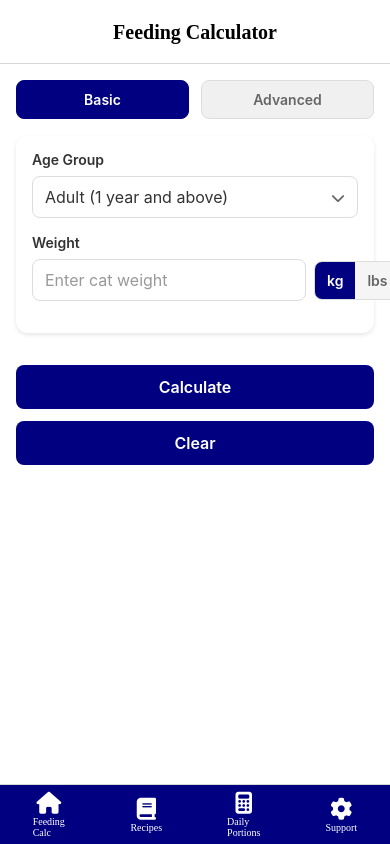
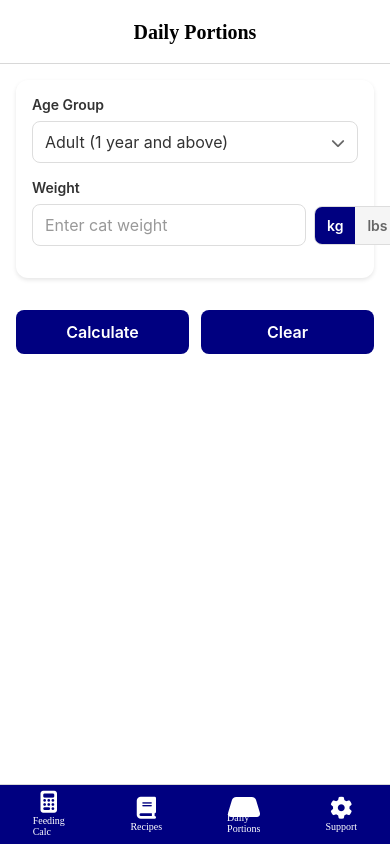
Before and after one commit to Biswash908/RFC_Cat, a React Native app: screen /FoodCalculator in a window 390 px wide. Built offline with nearby package versions, Linux system fonts and the light colour scheme.

Commit message:
Redined basic food portion calculator

```diff
--- a/App.tsx
+++ b/App.tsx
@@ -2,7 +2,7 @@ import type React from "react"
 import { NavigationContainer } from "@react-navigation/native"
 import { createStackNavigator } from "@react-navigation/stack"
 import { createBottomTabNavigator } from "@react-navigation/bottom-tabs"
-import { Text, View, StatusBar } from "react-native"
+import { Text, View, StatusBar, Platform } from "react-native"
 import { SafeAreaProvider, useSafeAreaInsets } from "react-native-safe-area-context"
 import { FontAwesome6 } from "@expo/vector-icons"
 
@@ -20,6 +20,7 @@ import FoodCalculatorScreen from "./src/screens/FoodCalculatorScreen"
 import { UnitProvider } from "./src/context/UnitContext"
 import { SaveProvider } from "./src/context/SaveContext"
 import { RecipeProvider } from "./src/context/RecipeContext"
+import { PetFoodBowlIcon } from "./src/components/icons/PetFoodBowlIcon"
 
 // Define the ingredient type
 interface Ingredient {
@@ -61,26 +62,13 @@ const HomeTabs = () => {
       initialRouteName="Home"
       screenOptions={({ route }) => ({
         tabBarIcon: () => {
-          let iconName: string
           let label: string
 
           if (route.name === "Home") {
-            iconName = "house"
             label = "Feeding Calc"
-          } else if (route.name === "Recipe") {
-            iconName = "book"
-            label = "Recipes"
-          } else if (route.name === "FoodCalculator") {
-            iconName = "calculator"
-            label = "Daily Portions"
-          } else if (route.name === "InfoAndSupport") {
-            iconName = "gear"
-            label = "Support"
-          }
-
             return (
               <View style={{ alignItems: "center", justifyContent: "center" }}>
-              <FontAwesome6 name={iconName} size={22} color={"white"} style={{ textAlign: "center" }} />
+                <FontAwesome6 name="calculator" size={22} color={"white"} style={{ textAlign: "center" }} />
                 <Text
                   style={{
                     color: "white",
@@ -93,12 +81,70 @@ const HomeTabs = () => {
                 </Text>
               </View>
             )
+          } else if (route.name === "Recipe") {
+            label = "Recipes"
+            return (
+              <View style={{ alignItems: "center", justifyContent: "center" }}>
+                <FontAwesome6 name="book" size={22} color={"white"} style={{ textAlign: "center" }} />
+                <Text
+                  style={{
+                    color: "white",
+                    fontSize: 10,
+                    marginTop: 2,
+                    fontFamily: "Roboto-Regular",
+                  }}
+                >
+                  {label}
+                </Text>
+              </View>
+            )
+          } else if (route.name === "FoodCalculator") {
+            label = "Daily Portions"
+            return (
+              <View style={{ alignItems: "center", justifyContent: "center", height: 40 }}>
+  <View style={{ position: "absolute", top: -7 }}>
+    <PetFoodBowlIcon size={40} color="white" />
+  </View>
+  <Text
+    style={{
+      color: "white",
+      fontSize: 10,
+      position: "absolute",
+      bottom: 0,
+      fontFamily: "Roboto-Regular",
+    }}
+  >
+    {label}
+  </Text>
+</View>
+
+
+            )
+          } else if (route.name === "InfoAndSupport") {
+            label = "Support"
+            return (
+              <View style={{ alignItems: "center", justifyContent: "center" }}>
+                <FontAwesome6 name="gear" size={22} color={"white"} style={{ textAlign: "center" }} />
+                <Text
+                  style={{
+                    color: "white",
+                    fontSize: 10,
+                    marginTop: 2,
+                    fontFamily: "Roboto-Regular",
+                  }}
+                >
+                  {label}
+                </Text>
+              </View>
+            )
+          }
         },
         tabBarShowLabel: false,
         tabBarStyle: {
           backgroundColor: "#000080",
-          height: 60 + insets.bottom,
-          paddingBottom: insets.bottom,
+          height: Platform.OS === "ios" ? 75 : 60,
+          paddingBottom: Platform.OS === "ios" ? insets.bottom / 2 : 8,
+          paddingTop: 6,
         },
       })}
     >
--- a/package.json
+++ b/package.json
@@ -29,6 +29,7 @@
     "@react-navigation/stack": "^6.2.1",
     "@types/react": "~19.1.10",
     "expo": "^54.0.13",
+    "expo-dev-client": "^6.0.17",
     "expo-font": "~14.0.8",
     "expo-image": "~3.0.8",
     "expo-status-bar": "~3.0.8",
--- a/src/components/food-calculator/BasicResultCard.tsx
+++ b/src/components/food-calculator/BasicResultCard.tsx
@@ -7,6 +7,9 @@ interface BasicResultCardProps {
 }
 
 export const BasicResultCard: React.FC<BasicResultCardProps> = ({ result }) => {
+  const minPerMealThree = Math.round((result.minDaily / 3) * 10) / 10
+  const maxPerMealThree = Math.round((result.maxDaily / 3) * 10) / 10
+
   return (
     <View style={styles.card}>
       <Text style={styles.title}>Recommended Daily Feed Range</Text>
@@ -22,11 +25,20 @@ export const BasicResultCard: React.FC<BasicResultCardProps> = ({ result }) => {
 
       <View style={styles.divider} />
 
-      <View style={styles.mealRow}>
-        <Text style={styles.mealLabel}>Per Meal (2 meals/day):</Text>
-        <Text style={styles.mealValue}>
-          {result.minPerMeal}–{result.maxPerMeal} g
-        </Text>
+      <View style={styles.mealsContainer}>
+        <View style={styles.mealRow}>
+          <Text style={styles.mealLabel}>Per meal: 2 meals/day</Text>
+          <Text style={styles.mealValue}>
+            {result.minPerMeal}–{result.maxPerMeal} g
+          </Text>
+        </View>
+
+        <View style={styles.mealRow}>
+          <Text style={styles.mealLabel}>Per meal: 3 meals/day</Text>
+          <Text style={styles.mealValue}>
+            {minPerMealThree}–{maxPerMealThree} g
+          </Text>
+        </View>
       </View>
 
       <View style={styles.divider} />
@@ -34,8 +46,9 @@ export const BasicResultCard: React.FC<BasicResultCardProps> = ({ result }) => {
       <View style={styles.noteContainer}>
         <Text style={styles.noteTitle}>Important Note:</Text>
         <Text style={styles.noteText}>
-          This is an estimate and differs for different breeds, individual conditions, and the type of food being fed.
-          Use the Advanced Calculator for more accurate details based on your cat's specific characteristics.
+          This is an estimate meant for maintaining your cat’s current weight. Every cat is different; observe your cat’s
+          body condition, activity level, and eating habits to decide if any adjustment is needed. You can slightly increase
+          the amount if your cat needs to gain weight or reduce it a little if weight loss is needed.
         </Text>
       </View>
     </View>
@@ -67,7 +80,7 @@ const styles = StyleSheet.create({
   mainValue: {
     fontSize: 32,
     fontWeight: "bold",
-    color: "#f7a600",
+    color: "#d45500ff",
   },
   subText: {
     fontSize: 14,
@@ -79,11 +92,13 @@ const styles = StyleSheet.create({
     backgroundColor: "#eee",
     marginVertical: 12,
   },
+  mealsContainer: {
+    gap: 12,
+  },
   mealRow: {
     flexDirection: "row",
     justifyContent: "space-between",
     alignItems: "center",
-    marginBottom: 12,
   },
   mealLabel: {
     fontSize: 14,
--- /dev/null
+++ b/src/components/icons/PetFoodBowlIcon.tsx
@@ -0,0 +1,42 @@
+import type React from "react"
+import { View } from "react-native"
+import Svg, { Path } from "react-native-svg"
+
+interface PetFoodBowlIconProps {
+  size?: number
+  color?: string
+}
+
+export const PetFoodBowlIcon: React.FC<PetFoodBowlIconProps> = ({ size = 22, color = "white" }) => {
+  // internally scale up drawing so it fills the same space as FontAwesome icons
+  const scale = size / 24
+
+  return (
+    <View
+      style={{
+        alignItems: "center",
+        justifyContent: "center",
+        width: size,
+        height: size,
+      }}
+    >
+      <Svg
+        width={size}
+        height={size}
+        viewBox="0 0 20 20" // tighter frame so it fills space
+        fill="none"
+      >
+        {/* Bowl base */}
+        <Path
+          d="M2 13.5c0 .8.6 1.5 1.5 1.5h13c.9 0 1.5-.7 1.5-1.5 0-.3 0-.5-.1-.8l-1.8-6c-.3-1-1.1-1.7-2.2-1.7H6.1c-1.1 0-1.9.7-2.2 1.7l-1.8 6c-.1.3-.1.5-.1.8Z"
+          fill={color}
+        />
+        {/* Bowl opening */}
+        <Path
+          d="M5.2 8.3c0-.6.4-1 1-1h7.6c.6 0 1 .4 1 1 0 .2 0 .3-.1.5l-.6 2.1H5.9l-.6-2.1c0-.2-.1-.3-.1-.5Z"
+          fill={color}
+        />
+      </Svg>
+    </View>
+  )
+}
--- a/src/screens/FoodCalculatorScreen.tsx
+++ b/src/screens/FoodCalculatorScreen.tsx
@@ -6,33 +6,19 @@ import { SafeAreaView, useSafeAreaInsets } from "react-native-safe-area-context"
 import { useNavigation } from "@react-navigation/native"
 import { WeightInput } from "../components/food-calculator/WeightInput"
 import { DropdownField } from "../components/food-calculator/DropdownField"
-import { ResultCard } from "../components/food-calculator/ResultCard"
 import { BasicResultCard } from "../components/food-calculator/BasicResultCard"
-import {
-  calculateFeeding,
-  type FeedingCalculationParams,
-  type FeedingResult,
-  calculateBasicFeeding,
-  type BasicFeedingResult,
-} from "../utils/feeding-calculator"
+import { calculateBasicFeeding, type BasicFeedingResult } from "../utils/feeding-calculator"
 
 const FoodCalculatorScreen: React.FC = () => {
   const navigation = useNavigation()
   const insets = useSafeAreaInsets()
-  const [isBasicMode, setIsBasicMode] = useState(true)
   const [weight, setWeight] = useState("")
   const [ageGroup, setAgeGroup] = useState("adult")
   const [unit, setUnit] = useState("kg")
-  const [sex, setSex] = useState("male")
-  const [reproductiveState, setReproductiveState] = useState("neutered")
-  const [activityLevel, setActivityLevel] = useState("normal")
-  const [feedingGoal, setFeedingGoal] = useState("maintain")
-  const [currentFeed, setCurrentFeed] = useState("")
-  const [result, setResult] = useState<FeedingResult | null>(null)
   const [basicResult, setBasicResult] = useState<BasicFeedingResult | null>(null)
 
   React.useEffect(() => {
-    navigation.setOptions({ title: "Feeding Calculator" })
+    navigation.setOptions({ title: "Daily Portions" })
   }, [navigation])
 
   const handleCalculate = () => {
@@ -46,7 +32,7 @@ const FoodCalculatorScreen: React.FC = () => {
       weightInKg = weightInKg / 2.20462
     }
 
-    if (isBasicMode && ageGroup === "kitten") {
+    if (ageGroup === "kitten") {
       Alert.alert(
         "Kitten Feeding",
         "Feed as much as the kitten wants. Kittens self-regulate their food intake and should have access to food throughout the day.",
@@ -54,72 +40,22 @@ const FoodCalculatorScreen: React.FC = () => {
       return
     }
 
-    if (isBasicMode) {
-      const basicCalcResult = calculateBasicFeeding(weightInKg, ageGroup as "kitten" | "adult" | "senior")
-      setBasicResult(basicCalcResult)
-      setResult(null)
-      return
-    }
-
-    if (feedingGoal === "lose" && (!currentFeed || Number.parseFloat(currentFeed) <= 0)) {
-      Alert.alert("Invalid Input", "Please enter current daily feed amount for weight loss calculation")
-      return
-    }
-
-    const params: FeedingCalculationParams = {
-      weight: weightInKg,
-      ageGroup: ageGroup as "kitten" | "adult" | "senior",
-      sex: sex as "male" | "female",
-      reproductiveState: reproductiveState as "intact" | "neutered",
-      activityLevel: activityLevel as "low" | "normal" | "high",
-      feedingGoal: feedingGoal as "maintain" | "lose" | "gain",
-      currentFeed: currentFeed ? Number.parseFloat(currentFeed) : undefined,
-    }
-
-    const calculatedResult = calculateFeeding(params)
-    setResult(calculatedResult)
-    setBasicResult(null)
+    const basicCalcResult = calculateBasicFeeding(weightInKg, ageGroup as "kitten" | "adult" | "senior")
+    setBasicResult(basicCalcResult)
   }
 
   const handleClear = () => {
     setWeight("")
     setAgeGroup("adult")
     setUnit("kg")
-    setSex("male")
-    setReproductiveState("neutered")
-    setActivityLevel("normal")
-    setFeedingGoal("maintain")
-    setCurrentFeed("")
-    setResult(null)
     setBasicResult(null)
   }
 
-  const handleSavePlan = () => {
-    if (!result) return
-    Alert.alert("Save Plan", "This feature will save the plan to your recipes. Coming soon!")
-  }
-
   return (
-    <SafeAreaView style={styles.safeArea} edges={["bottom"]}>
+    <SafeAreaView style={styles.safeArea} edges={["left"]}>
       <StatusBar barStyle="dark-content" translucent backgroundColor="transparent" />
-      <ScrollView contentContainerStyle={[styles.scrollContainer, { paddingBottom: 20 + insets.bottom }]}>
+      <ScrollView contentContainerStyle={[styles.scrollContainer, { }]}>
         <View style={styles.container}>
-          <View style={styles.modeToggle}>
-            <TouchableOpacity
-              style={[styles.modeButton, isBasicMode && styles.modeButtonActive]}
-              onPress={() => setIsBasicMode(true)}
-            >
-              <Text style={[styles.modeButtonText, isBasicMode && styles.modeButtonTextActive]}>Basic</Text>
-            </TouchableOpacity>
-            <TouchableOpacity
-              style={[styles.modeButton, !isBasicMode && styles.modeButtonActive]}
-              onPress={() => setIsBasicMode(false)}
-            >
-              <Text style={[styles.modeButtonText, !isBasicMode && styles.modeButtonTextActive]}>Advanced</Text>
-            </TouchableOpacity>
-          </View>
-
-          {/* Input Section */}
           <View style={styles.inputCard}>
             <DropdownField
               label="Age Group"
@@ -140,83 +76,21 @@ const FoodCalculatorScreen: React.FC = () => {
               unit={unit}
               onUnitChange={setUnit}
             />
-
-            {!isBasicMode && (
-              <>
-                <DropdownField
-                  label="Sex"
-                  value={sex}
-                  options={[
-                    { label: "Male", value: "male" },
-                    { label: "Female", value: "female" },
-                  ]}
-                  onSelect={setSex}
-                />
-
-                <DropdownField
-                  label="Reproductive State"
-                  value={reproductiveState}
-                  options={[
-                    { label: "Intact", value: "intact" },
-                    { label: "Neutered/Spayed", value: "neutered" },
-                  ]}
-                  onSelect={setReproductiveState}
-                />
-
-                <DropdownField
-                  label="Activity Level"
-                  value={activityLevel}
-                  options={[
-                    { label: "Low", value: "low" },
-                    { label: "Normal", value: "normal" },
-                    { label: "High", value: "high" },
-                  ]}
-                  onSelect={setActivityLevel}
-                />
-
-                <DropdownField
-                  label="Feeding Goal"
-                  value={feedingGoal}
-                  options={[
-                    { label: "Maintain", value: "maintain" },
-                    { label: "Lose Weight", value: "lose" },
-                    { label: "Gain Weight", value: "gain" },
-                  ]}
-                  onSelect={setFeedingGoal}
-                />
-
-                {feedingGoal === "lose" && (
-                  <WeightInput
-                    value={currentFeed}
-                    onChangeText={setCurrentFeed}
-                    placeholder="Current Feed (g/day)"
-                    label="Current Daily Feed"
-                  />
-                )}
-              </>
-            )}
           </View>
 
-          {/* Result Section */}
-          {basicResult && <BasicResultCard result={basicResult} />}
-          {result && <ResultCard result={result} />}
-
-          {/* Buttons */}
-          <View style={styles.buttonContainer}>
+                    <View style={styles.buttonContainer}>
             <TouchableOpacity style={styles.primaryButton} onPress={handleCalculate}>
               <Text style={styles.buttonText}>Calculate</Text>
             </TouchableOpacity>
-
-            {result && (
-              <TouchableOpacity style={styles.secondaryButton} onPress={handleSavePlan}>
-                <Text style={styles.buttonText}>Save Plan</Text>
-              </TouchableOpacity>
-            )}
 
             <TouchableOpacity style={styles.clearButton} onPress={handleClear}>
               <Text style={styles.clearButtonText}>Clear</Text>
             </TouchableOpacity>
           </View>
+
+          {basicResult && <BasicResultCard result={basicResult} />}
+
+
         </View>
       </ScrollView>
     </SafeAreaView>
@@ -232,33 +106,6 @@ const styles = StyleSheet.create({
   container: {
     padding: 16,
   },
-  modeToggle: {
-    flexDirection: "row",
-    gap: 12,
-    marginBottom: 16,
-  },
-  modeButton: {
-    flex: 1,
-    paddingVertical: 10,
-    paddingHorizontal: 16,
-    borderRadius: 8,
-    backgroundColor: "#f0f0f0",
-    alignItems: "center",
-    borderWidth: 1,
-    borderColor: "#ddd",
-  },
-  modeButtonActive: {
-    backgroundColor: "#000080",
-    borderColor: "#000080",
-  },
-  modeButtonText: {
-    fontSize: 14,
-    fontWeight: "600",
-    color: "#666",
-  },
-  modeButtonTextActive: {
-    color: "#fff",
-  },
   inputCard: {
     backgroundColor: "#fff",
     borderRadius: 12,
@@ -271,22 +118,19 @@ const styles = StyleSheet.create({
     marginBottom: 16,
   },
   buttonContainer: {
+    flexDirection: "row",
     gap: 12,
     marginTop: 16,
   },
   primaryButton: {
-    backgroundColor: "#000080",
-    borderRadius: 8,
-    paddingVertical: 12,
-    alignItems: "center",
-  },
-  secondaryButton: {
+    flex: 1,
     backgroundColor: "#000080",
     borderRadius: 8,
     paddingVertical: 12,
     alignItems: "center",
   },
   clearButton: {
+    flex: 1,
     backgroundColor: "#000080",
     borderRadius: 8,
     paddingVertical: 12,
```
Also changed, not shown: app.json (+25 -9 lines), 1 other file (tests, documents, lock files or other folders). Lines whose indentation alone changed are shown as unchanged.
